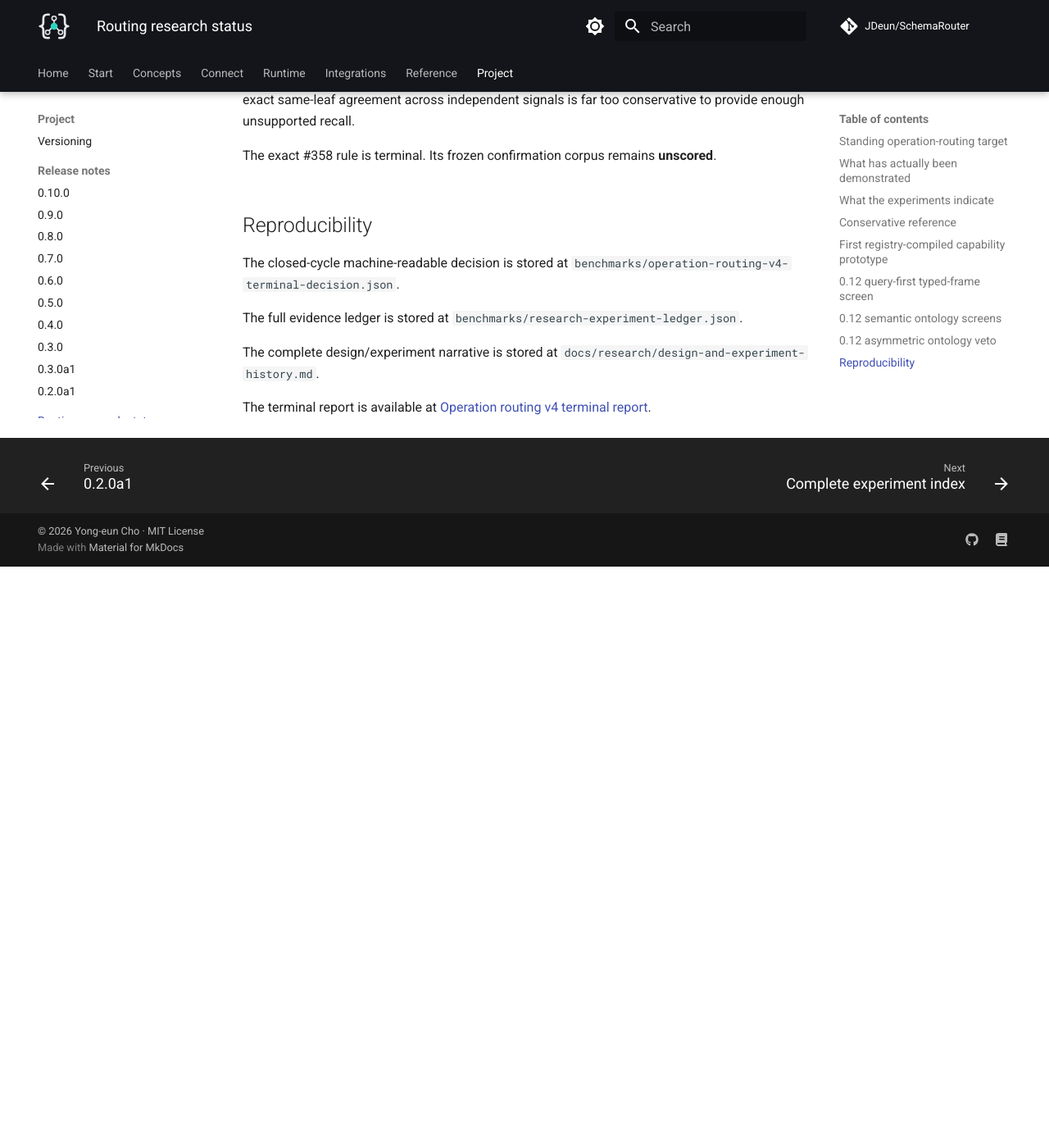
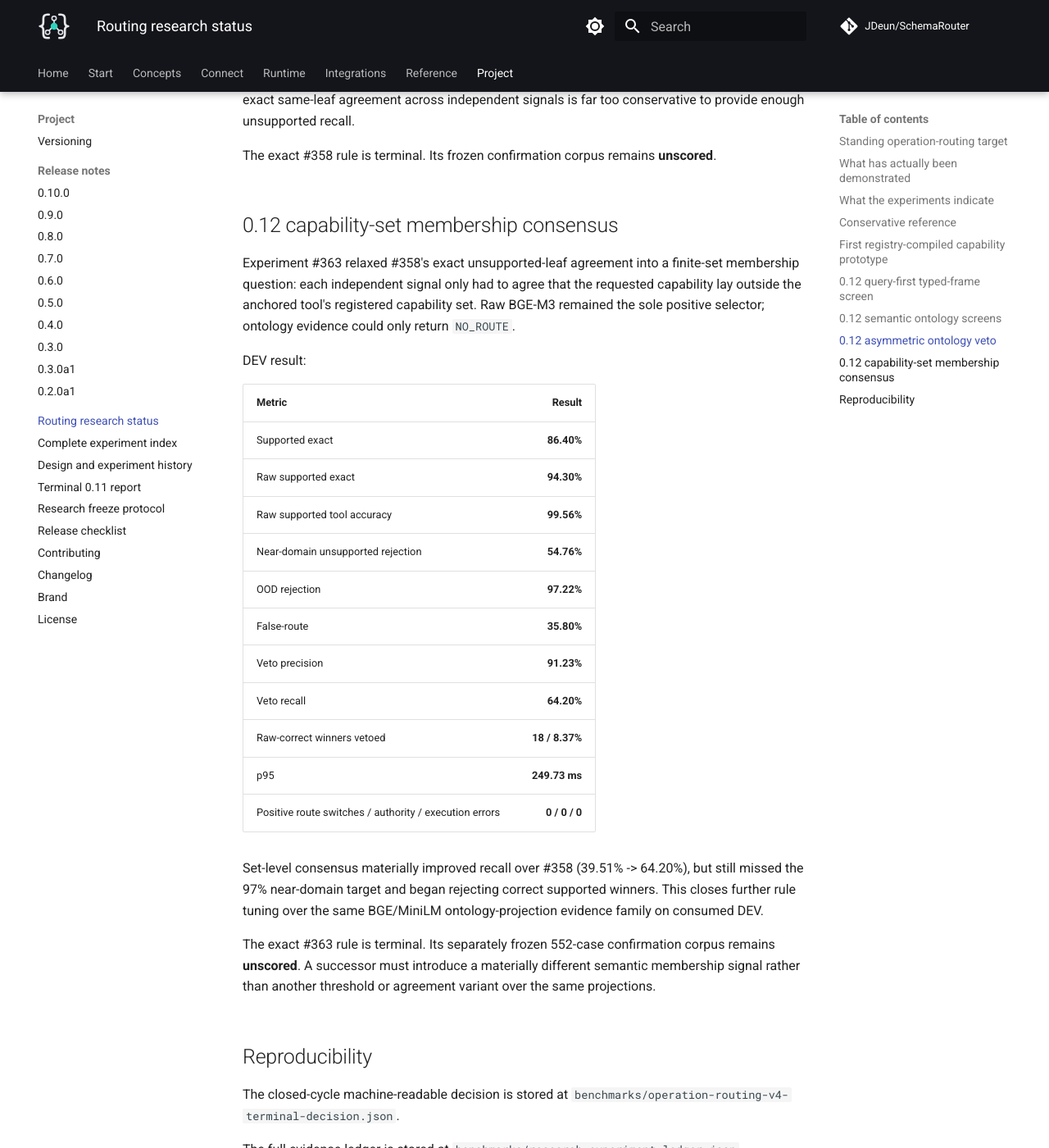
Before and after one commit to JDeun/SchemaRouter, an MkDocs documentation site: the page built from docs/research/routing-status.md, in a window 1280 px wide and 1400 px high, scrolled down 5541 px. Shown: the whole window at 82% size. Built offline with MkDocs 1.6.1 and Material for MkDocs 9.7.7, drawn with Linux system fonts in a browser that asks for light colours; comment, search, counter and statistics services are not loaded; before the commit the page ends 6232 px from its top, so only the background shows below that.

Commit message:
docs: record capability-set membership veto result

```diff
--- a/docs/research/routing-status.md
+++ b/docs/research/routing-status.md
@@ -179,6 +179,37 @@ agreement across independent signals is far too conservative to provide enough u
 
 The exact #358 rule is terminal. Its frozen confirmation corpus remains **unscored**.
 
+## 0.12 capability-set membership consensus
+
+Experiment #363 relaxed #358's exact unsupported-leaf agreement into a finite-set membership question:
+each independent signal only had to agree that the requested capability lay outside the anchored
+tool's registered capability set. Raw BGE-M3 remained the sole positive selector; ontology evidence
+could only return `NO_ROUTE`.
+
+DEV result:
+
+| Metric | Result |
+| --- | ---: |
+| Supported exact | **86.40%** |
+| Raw supported exact | **94.30%** |
+| Raw supported tool accuracy | **99.56%** |
+| Near-domain unsupported rejection | **54.76%** |
+| OOD rejection | **97.22%** |
+| False-route | **35.80%** |
+| Veto precision | **91.23%** |
+| Veto recall | **64.20%** |
+| Raw-correct winners vetoed | **18 / 8.37%** |
+| p95 | **249.73 ms** |
+| Positive route switches / authority / execution errors | **0 / 0 / 0** |
+
+Set-level consensus materially improved recall over #358 (39.51% -> 64.20%), but still missed the
+97% near-domain target and began rejecting correct supported winners. This closes further rule
+tuning over the same BGE/MiniLM ontology-projection evidence family on consumed DEV.
+
+The exact #363 rule is terminal. Its separately frozen 552-case confirmation corpus remains
+**unscored**. A successor must introduce a materially different semantic membership signal rather
+than another threshold or agreement variant over the same projections.
+
 ## Reproducibility
 
 The closed-cycle machine-readable decision is stored at
```
Also changed, not shown: other parts of docs/research/routing-status.md (+1 -1 lines).
